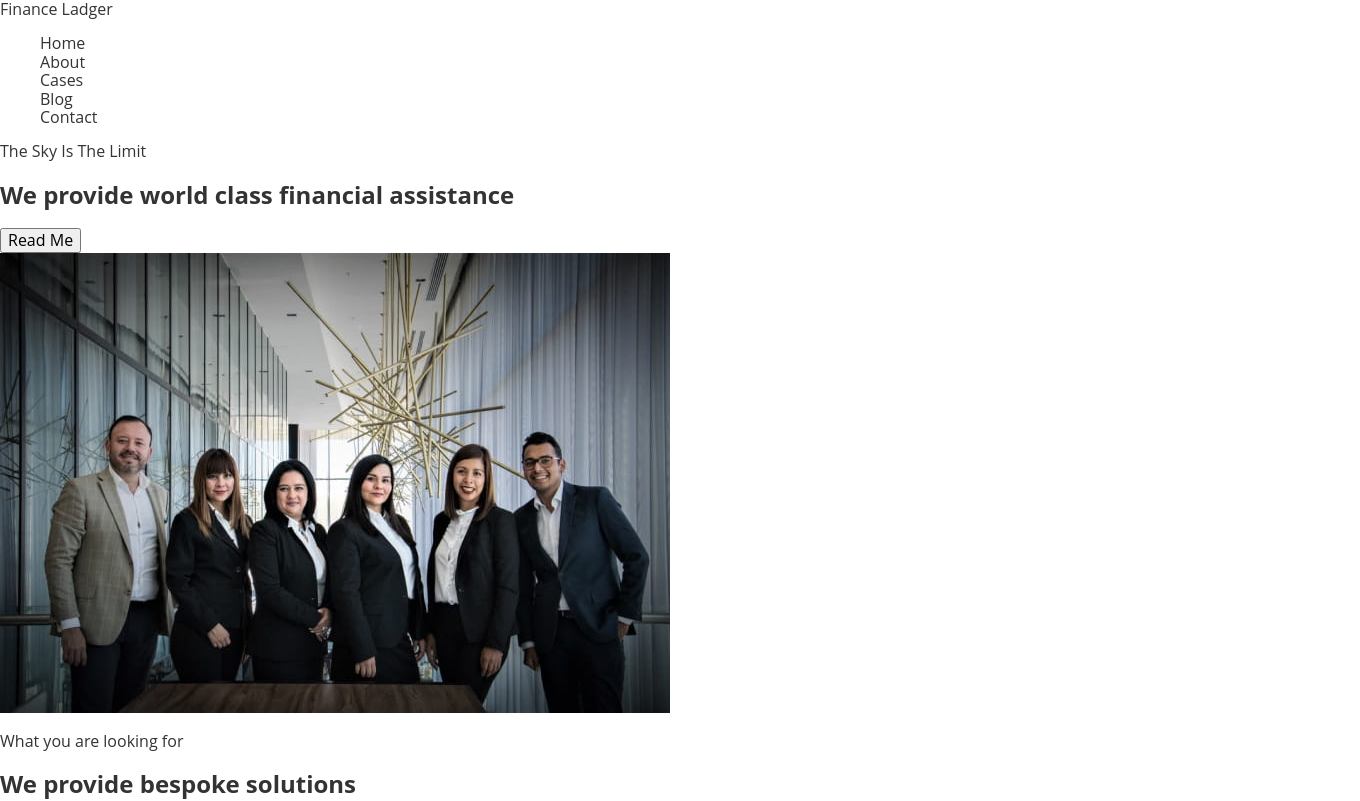
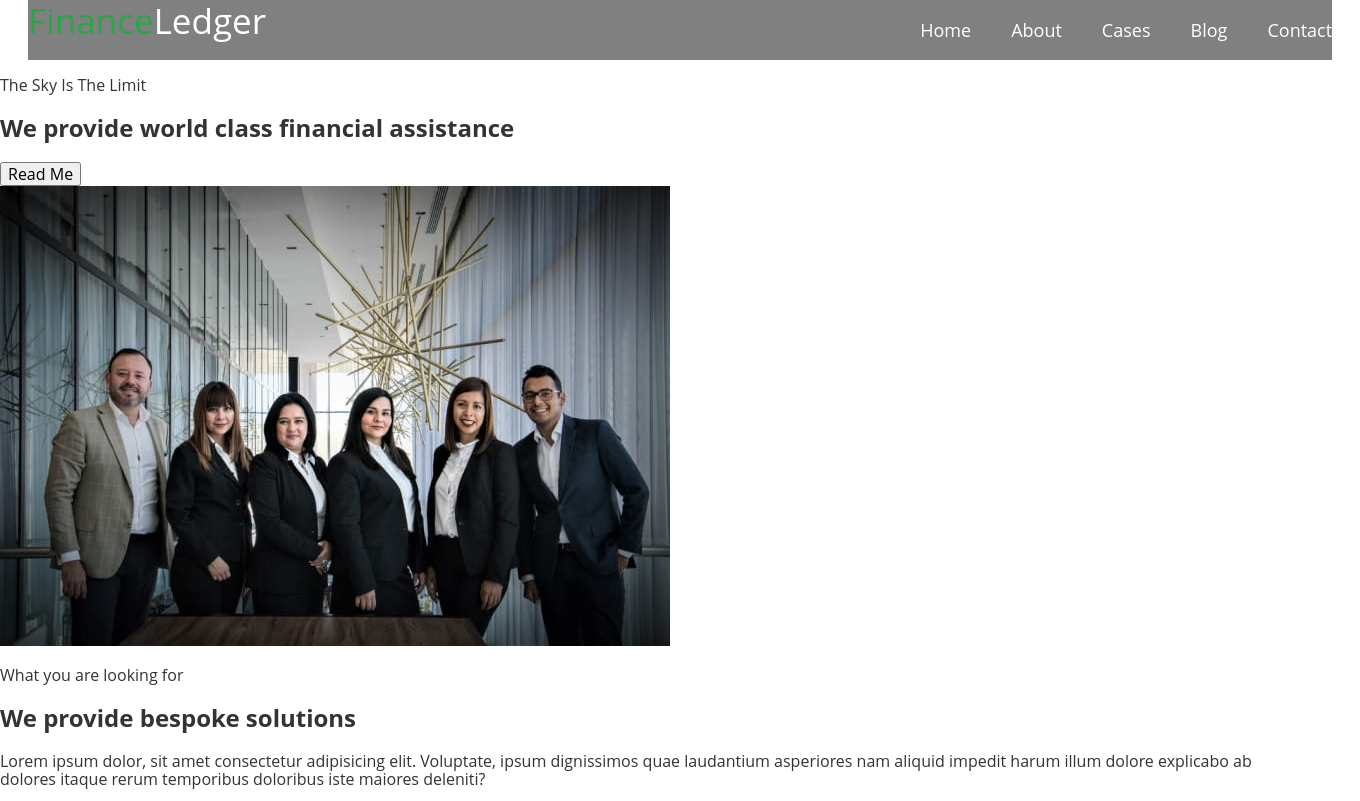
Before and after one commit to kashirin-olexsandr/blended-108_9-10, a plain HTML site: page index.html in a window 1280 px wide. Shown: the top 801 px of the page, 1360 px wide, since content can reach past the window. Drawn offline with nearby package versions, Linux system fonts and the light colour scheme.

Commit message:
add header styles

```diff
--- a/css/styles.css
+++ b/css/styles.css
@@ -17,6 +17,48 @@ ol {
 button {
   cursor: pointer;
 }
+
+/* HEADER STYLES */
+
+.container {
+  width: 1360px;
+  margin: 0 auto;
+}
+
+header > .container {
+  width: 1360px;
+  margin: 0 auto;
+  padding-left: 28px;
+  padding-right: 28px;
+}
+
+.nav-container {
+  background-color: gray;
+  display: flex;
+  justify-content: space-between;
+}
+.logo {
+  font-weight: 400;
+  font-size: 35px;
+  line-height: 1.20686;
+  color: #fff;
+}
+.logo-green {
+  color: #28a745;
+}
+.nav-list {
+  display: flex;
+  gap: 40px;
+}
+.nav-list-item {
+  font-weight: 400;
+  font-size: 18px;
+  line-height: 1.56444;
+  color: #fff;
+}
+
+/* --------- */
+
 .our-team {
 }
 
--- a/index.html
+++ b/index.html
@@ -22,16 +22,20 @@
 
   <body>
     <header>
-      <nav>
-        <a href="./index.html">Finance Ladger</a>
-        <ul>
-          <li><a href="#hero">Home</a></li>
-          <li><a href="">About</a></li>
-          <li><a href="">Cases</a></li>
-          <li><a href="">Blog</a></li>
-          <li><a href="">Contact</a></li>
-        </ul>
-      </nav>
+      <div class="container">
+        <nav class="nav-container">
+          <a class="logo" href="./index.html"
+            ><span class="logo-green">Finance</span>Ledger</a
+          >
+          <ul class="nav-list">
+            <li class="nav-list-item"><a href="#hero">Home</a></li>
+            <li class="nav-list-item"><a href="">About</a></li>
+            <li class="nav-list-item"><a href="">Cases</a></li>
+            <li class="nav-list-item"><a href="">Blog</a></li>
+            <li class="nav-list-item"><a href="">Contact</a></li>
+          </ul>
+        </nav>
+      </div>
     </header>
     <main>
       <section id="hero">
```
